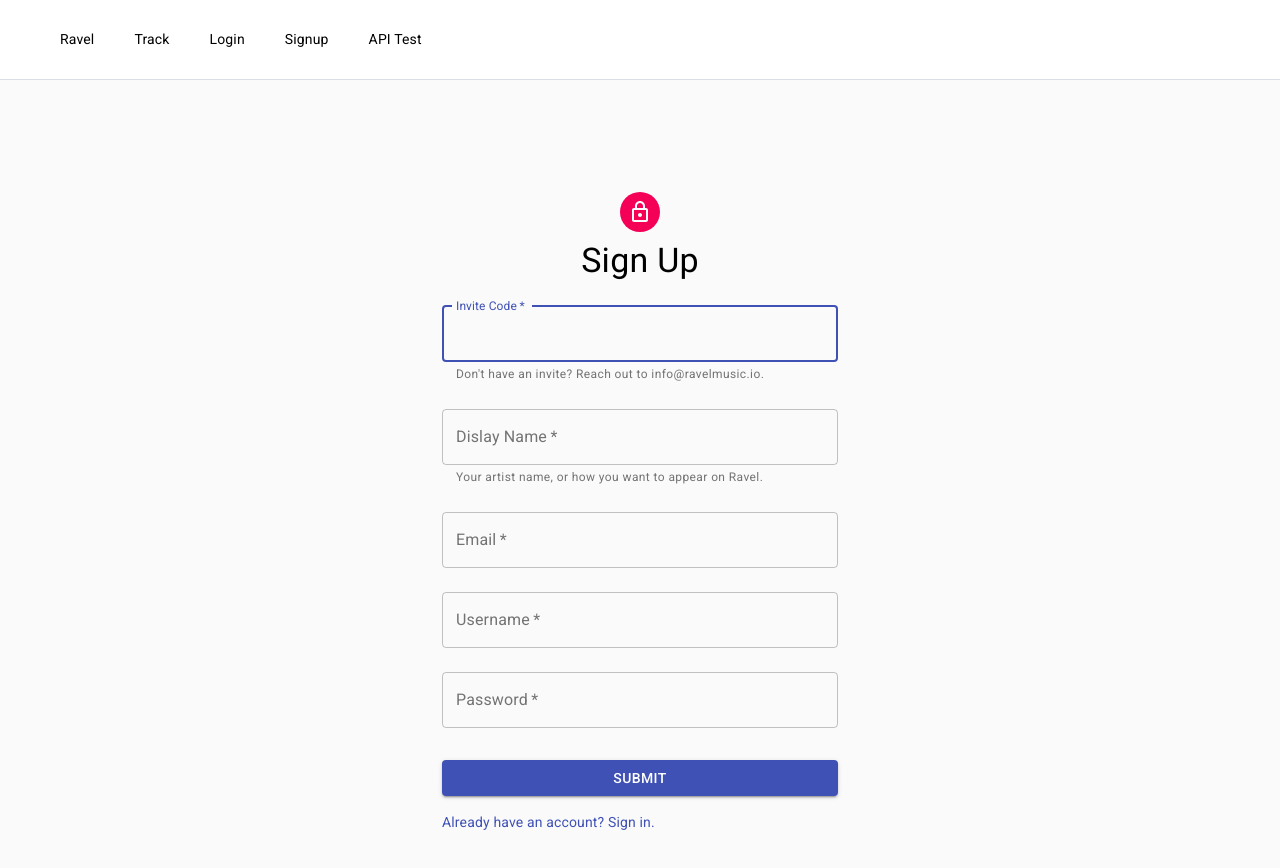
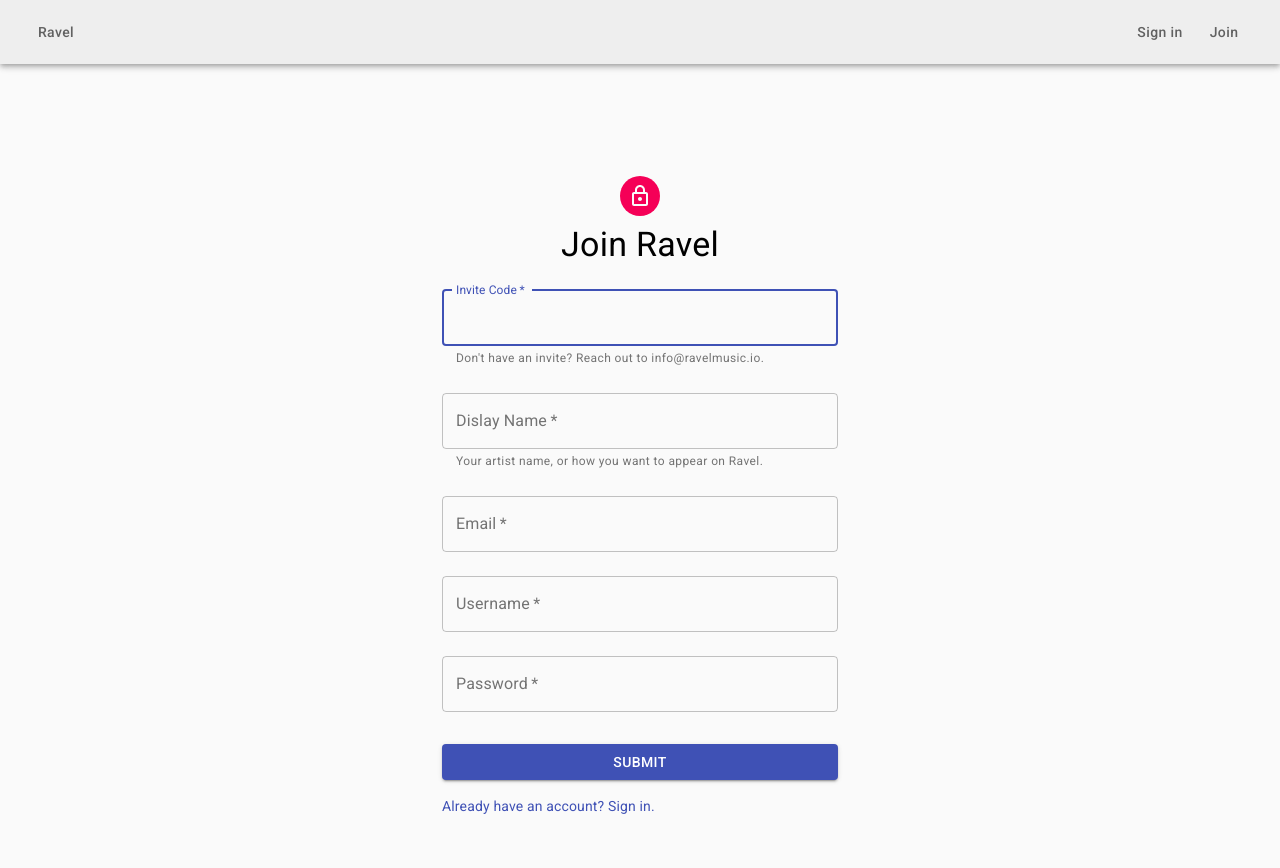
Before and after one commit to Ravel-Labs/platform, a React (Create React App) app in the folder client/: page /signup in a window 1280 px wide. Shown: the top 868 px of the page. Built offline with nearby package versions, Linux system fonts and the light colour scheme; no server answers.

Commit message:
Implement real header behavior
Gates track uploading based on user privileges.

```diff
--- a/client/src/App.js
+++ b/client/src/App.js
@@ -1,23 +1,22 @@
-import axios from 'axios';
-import React, { Suspense, lazy, useState, useEffect } from 'react';
-import { BrowserRouter as Router, Route, Switch } from 'react-router-dom';
-import CssBaseline from '@material-ui/core/CssBaseline';
+import axios from "axios";
+import React, { Suspense, lazy, useState, useEffect } from "react";
+import { BrowserRouter as Router, Route, Switch } from "react-router-dom";
+import CssBaseline from "@material-ui/core/CssBaseline";
 
-import Header from './Header';
-import RouteAnalytics from './RouteAnalytics';
-import { UserContext } from './Context';
+import Header from "./Header";
+import RouteAnalytics from "./RouteAnalytics";
+import { UserContext } from "./Context";
 
-import './App.css';
+import "./App.css";
 
-const Home = lazy(() => import('./routes/Home'));
-const Login = lazy(() => import('./routes/Login'));
-const Signup = lazy(() => import('./routes/Signup'));
-const Profile = lazy(() => import('./routes/Profile'));
-const Track = lazy(() => import('./routes/Track'));
-const TrackFeedback = lazy(() => import('./routes/TrackFeedback'));
-const TrackStats = lazy(() => import('./routes/TrackStats'));
-const Upload = lazy(() => import('./routes/Upload'));
-const APITest = lazy(() => import('./routes/APITest'));
+const Home = lazy(() => import("./routes/Home"));
+const Login = lazy(() => import("./routes/Login"));
+const Signup = lazy(() => import("./routes/Signup"));
+const Profile = lazy(() => import("./routes/Profile"));
+const Track = lazy(() => import("./routes/Track"));
+const TrackFeedback = lazy(() => import("./routes/TrackFeedback"));
+const TrackStats = lazy(() => import("./routes/TrackStats"));
+const Upload = lazy(() => import("./routes/Upload"));
 
 export default function App() {
   const [loggedInUser, setLoggedInUser] = useState(null);
@@ -26,7 +25,7 @@
       try {
         const res = await axios.get("/api/user");
         setLoggedInUser(res.data);
-      } catch(e) {
+      } catch (e) {
         console.error(e);
         setLoggedInUser(null);
       }
@@ -39,7 +38,9 @@
       <CssBaseline />
       <Router>
         <div>
-          <UserContext.Provider value={{user: loggedInUser, onUpdateUser: setLoggedInUser}}>
+          <UserContext.Provider
+            value={{ user: loggedInUser, onUpdateUser: setLoggedInUser }}
+          >
             <Header />
             <Suspense fallback={<div>Loading...</div>}>
               <Switch>
@@ -61,9 +62,6 @@
                 <Route path="/upload">
                   <Upload />
                 </Route>
-                <Route path="/debug">
-                  <APITest />
-                </Route>
                 <Route path="/:username">
                   <Profile />
                 </Route>
--- a/client/src/Header.js
+++ b/client/src/Header.js
@@ -1,60 +1,125 @@
-import axios from 'axios';
-import { Link } from 'react-router-dom';
-import { useContext } from 'react';
+import axios from "axios";
+import { useHistory, Link } from "react-router-dom";
+import { useContext } from "react";
+import { makeStyles } from "@material-ui/core/styles";
+import { grey } from "@material-ui/core/colors";
+import { AppBar, Box, Button, Toolbar } from "@material-ui/core";
 
-import { UserContext } from './Context';
+import { UserContext } from "./Context";
 
-import styles from './Header.module.css';
+const uploadPrivilegeType = "upload";
+const links = [
+  {
+    label: "Sign in",
+    path: "/login",
+    anonymousOnly: true,
+    isPrivileged: (user) => true,
+  },
+  {
+    label: "Join",
+    path: "/signup",
+    anonymousOnly: true,
+    isPrivileged: (user) => true,
+  },
+  {
+    label: "Profile",
+    path: "/username123",
+    loggedInOnly: true,
+    isPrivileged: (user) => true,
+  },
+  {
+    label: "Upload",
+    path: "/upload",
+    loggedInOnly: true,
+    isPrivileged: (user) => {
+      if (!user) return false;
+      return user.privileges
+        .map((privilege) => privilege.type)
+        .includes(uploadPrivilegeType);
+    },
+  },
+];
 
-const links = [
-  {label: 'Ravel', path: '/'},
-  {label: 'Track', path: '/track/testSlug'},
-  {label: 'Login', path: '/login', anonymousOnly: true},
-  {label: 'Signup', path: '/signup', anonymousOnly: true},
-  {label: 'Profile', path: '/username123', loggedInOnly: true},
-  {label: 'Upload', path: '/upload', loggedInOnly: true},
-  {label: 'API Test', path: '/debug'},
-]
+const useStyles = makeStyles((theme) => ({
+  root: {
+    flexGrow: 1,
+  },
+  appBar: {
+    color: grey[700],
+    backgroundColor: grey[200],
+  },
+  button: {
+    textTransform: "unset",
+  },
+  titleWrapper: {
+    flexGrow: 1,
+    display: "flex",
+  },
+}));
 
 export default function Header() {
-  const { user, onUpdateUser } = useContext(UserContext)
+  const classes = useStyles();
+  const history = useHistory();
+
+  const { user, onUpdateUser } = useContext(UserContext);
 
   const onClickLogout = async () => {
     onUpdateUser(null);
     await axios.post("/api/auth/logout");
-  }
+    history.push("/");
+  };
 
   const isUserLoggedIn = Boolean(user);
 
   return (
-    <header className={styles.Header}>
-      <nav>
-        <ul>
+    <div className={classes.root}>
+      <AppBar position="static" className={classes.appBar}>
+        <Toolbar>
+          <Box className={classes.titleWrapper}>
+            <Button
+              color="inherit"
+              component={Link}
+              to="/"
+              className={classes.button}
+            >
+              Ravel
+            </Button>
+          </Box>
           {links.map((link) => {
             if (!isUserLoggedIn && link.loggedInOnly) {
-              return null
+              return null;
             }
-            if (isUserLoggedIn && link.anonymousOnly) {
-              return null
+            if (
+              isUserLoggedIn &&
+              (link.anonymousOnly || !link.isPrivileged(user))
+            ) {
+              return null;
             }
             return (
-              <li key={link.label}>
-                <Link to={link.path}>{link.label}</Link>
-              </li>
-            )
+              <Button
+                color="inherit"
+                component={Link}
+                key={link.label}
+                to={link.path}
+                className={classes.button}
+              >
+                {link.label}
+              </Button>
+            );
           })}
           {isUserLoggedIn && (
             <>
-              <li>
-                <strong>{user.email}</strong>
-              </li>
-              <li>
-                <button onClick={onClickLogout}>Logout</button>
-              </li>
+              <Button
+                color="inherit"
+                className={classes.button}
+                onClick={onClickLogout}
+              >
+                Log out
+              </Button>
             </>
           )}
-        </ul>
-      </nav>
-    </header>
-  )
+        </Toolbar>
+      </AppBar>
+    </div>
+  );
 }
--- a/client/src/Header.module.css
+++ /dev/null
@@ -1,29 +0,0 @@
-.Header {
-  background-color: white;
-  top: 0;
-  left: 0;
-  right: 0;
-  height: 80px;
-  display: flex;
-  align-items: center;
-  border-bottom: 1px solid #D9DEE7;
-}
-
-.Header * {
-  display: inline;
-}
-
-.Header li {
-  margin: 20px;
-  border-bottom: 2px solid transparent;
-  transition: border-bottom-color .36s ease-in;
-}
-
-.Header li:hover {
-  border-bottom: 2px solid #7D7D7D;
-}
-
-.Header li a {
-  color: black;
-  text-decoration: none;
-}
--- a/client/src/routes/APITest.js
+++ /dev/null
@@ -1,27 +0,0 @@
-import { useEffect, useState } from 'react';
-import axios from 'axios';
-
-import PageWrapper from '../PageWrapper';
-
-function APITest() {
-  const [message, setMessage] = useState("Waiting...")
-  useEffect(() => {
-    async function callAPI() {
-      try {
-        const res = await axios.get('/api/test')
-        setMessage(res.data)
-      } catch(err) {
-        setMessage(err.message)
-      }
-    }
-    callAPI();
-  }, [])
-
-  return (
-    <PageWrapper>
-      <h1>{message ? message : ""}</h1>
-    </PageWrapper>
-  )
-}
-
-export default APITest;
--- a/client/src/routes/Signup.js
+++ b/client/src/routes/Signup.js
@@ -83,7 +83,7 @@
     <PageWrapper>
       {user?.username && <Redirect to={`/${user?.username}`} />}
       <SimpleForm
-        formTitle="Sign Up"
+        formTitle="Join Ravel"
         fields={signupFields}
         isLoading={isLoading}
         onSubmit={onSignupSubmit}
```
Also changed, not shown: 1 other file (tests, documents, lock files or other folders).
